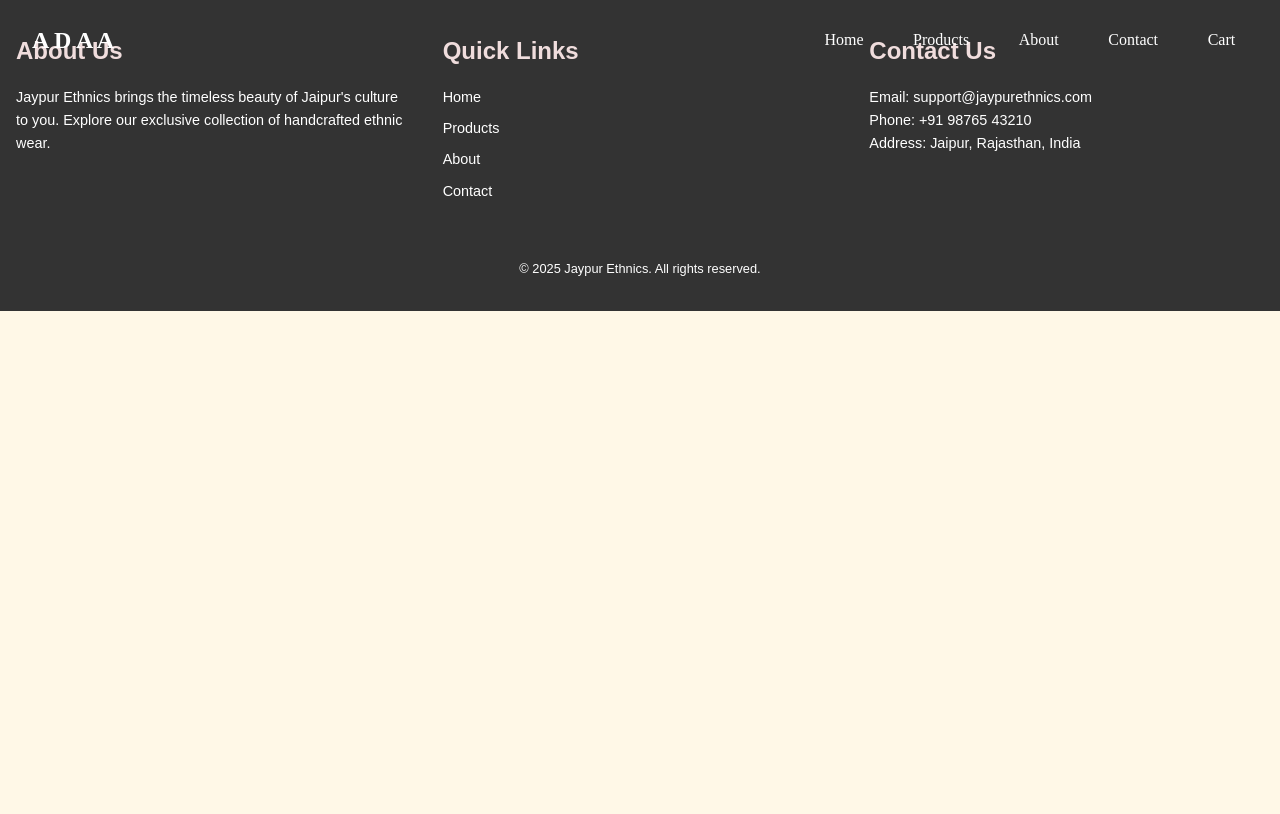
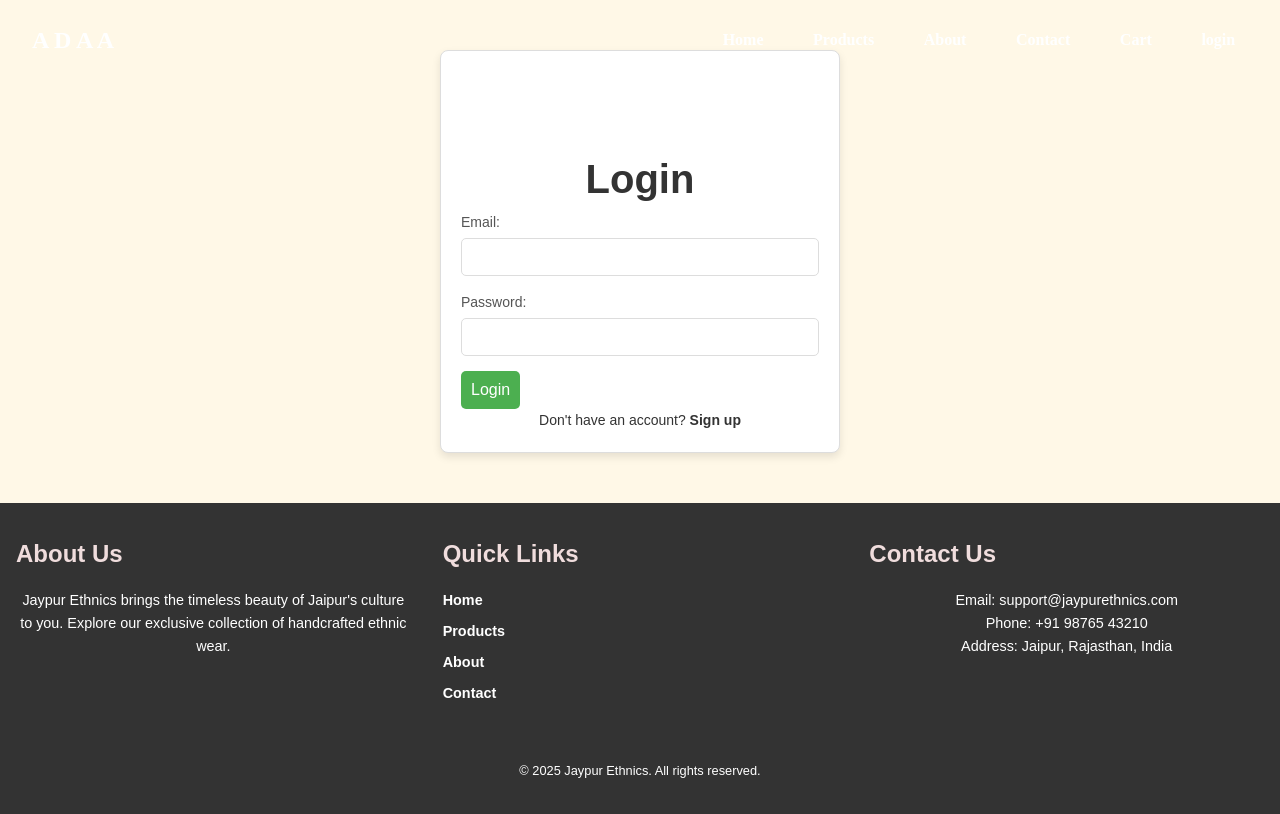
Before and after one commit to dhairyadev26/addajaipur, a React (Create React App) app in the folder frontend/: page /login in a window 1280 px wide. Built offline with nearby package versions, Linux system fonts and the light colour scheme.

Commit message:
login
login,signup

```diff
--- a/frontend/src/App.js
+++ b/frontend/src/App.js
@@ -7,6 +7,9 @@ import Home from "./pages/Home";
 import Products from "./pages/Products";
 import ProductDetails from "./pages/ProductDetails";
 import Cart from "./pages/Cart";
+import Login from "./pages/Login"; // Import as default export
+import Signup from "./pages/Signup"; // Import as default export
+
 import { CartProvider } from "./context/CartContext";
 import Preloader from "./components/ElephantPreloader"; // Import the preloader component
 
@@ -35,6 +38,8 @@ function App() {
             <Route path="/products" element={<Products />} />
             <Route path="/products/:id" element={<ProductDetails />} />
             <Route path="/cart" element={<Cart />} />
+            <Route path="/login" element={<Login />} />
+            <Route path="/signup" element={<Signup />} />
           </Routes>
           <Footer />
         </>
--- a/frontend/src/components/navbar.jsx
+++ b/frontend/src/components/navbar.jsx
@@ -89,6 +89,7 @@ const Navbar = () => {
         <Link to="/about">About</Link>
         <Link to="/contact">Contact</Link>
         <Link to="/cart">Cart</Link>
+        <Link to="/login">login</Link>
       </Menu>
     </Nav>
   );
--- /dev/null
+++ b/frontend/src/pages/Login.jsx
@@ -0,0 +1,48 @@
+import React, { useState } from "react";
+import { Link } from "react-router-dom"; // Import Link
+import "../styles/Login.css";
+
+const Login = () => {
+  const [email, setEmail] = useState("");
+  const [password, setPassword] = useState("");
+
+  const handleLogin = (e) => {
+    e.preventDefault();
+    console.log("Login with", { email, password });
+    // Add your login validation or API call here
+  };
+
+  return (
+    <div className="auth-container">
+      <h2>Login</h2>
+      <form onSubmit={handleLogin} className="auth-form">
+        <div className="form-group">
+          <label>Email:</label>
+          <input
+            type="email"
+            value={email}
+            onChange={(e) => setEmail(e.target.value)}
+            required
+          />
+        </div>
+        <div className="form-group">
+          <label>Password:</label>
+          <input
+            type="password"
+            value={password}
+            onChange={(e) => setPassword(e.target.value)}
+            required
+          />
+        </div>
+        <Link to="/home.jsx">
+          <button type="submit" className="auth-button">Login</button>
+        </Link>
+      </form>
+      <p>
+        Don't have an account? <Link to="/signup">Sign up</Link>
+      </p>
+    </div>
+  );
+};
+
+export default Login;
--- /dev/null
+++ b/frontend/src/pages/Signup.jsx
@@ -0,0 +1,58 @@
+import React, { useState } from "react";
+import { Link } from "react-router-dom"; // Import Link
+import "../styles/Login.css";
+
+const Signup = () => {
+  const [name, setName] = useState("");
+  const [email, setEmail] = useState("");
+  const [password, setPassword] = useState("");
+
+  const handleSignup = (e) => {
+    e.preventDefault();
+    console.log("Sign up with", { name, email, password });
+    // Add signup logic here
+  };
+
+  return (
+    <div className="auth-container">
+      <h2>Sign Up</h2>
+      <form onSubmit={handleSignup} className="auth-form">
+        <div className="form-group">
+          <label>Name:</label>
+          <input
+            type="text"
+            value={name}
+            onChange={(e) => setName(e.target.value)}
+            required
+          />
+        </div>
+        <div className="form-group">
+          <label>Email:</label>
+          <input
+            type="email"
+            value={email}
+            onChange={(e) => setEmail(e.target.value)}
+            required
+          />
+        </div>
+        <div className="form-group">
+          <label>Password:</label>
+          <input
+            type="password"
+            value={password}
+            onChange={(e) => setPassword(e.target.value)}
+            required
+          />
+        </div>
+        <Link to="/home.jsx">
+                 <button type="submit" className="auth-button">Signup</button>
+        </Link>
+      </form>
+      <p>
+        Already have an account? <Link to="/login">Login</Link>
+      </p>
+    </div>
+  );
+};
+
+export default Signup;
--- /dev/null
+++ b/frontend/src/styles/Login.css
@@ -0,0 +1,76 @@
+/* Global styles for login and signup pages */
+body {
+    font-family: Arial, sans-serif;
+    background-color: #f4f4f4;
+    margin: 0;
+    padding: 0;
+  }
+
+  .auth-container {
+    max-width: 400px;
+    margin: 50px auto;
+    padding: 20px;
+    background-color: #fff;
+    border: 1px solid #ddd;
+    border-radius: 8px;
+    box-shadow: 0 4px 8px rgba(0, 0, 0, 0.1);
+  }
+
+  h2 {
+    text-align: center;
+    color: #333;
+  }
+
+  .auth-form {
+    display: flex;
+    flex-direction: column;
+  }
+
+  .form-group {
+    margin-bottom: 15px;
+  }
+
+  label {
+    font-size: 14px;
+    color: #555;
+    margin-bottom: 5px;
+    display: block;
+  }
+
+  input {
+    width: 100%;
+    padding: 10px;
+    font-size: 14px;
+    border: 1px solid #ddd;
+    border-radius: 5px;
+  }
+
+  .auth-button {
+    background-color: #4CAF50;
+    color: white;
+    padding: 10px;
+    border: none;
+    border-radius: 5px;
+    font-size: 16px;
+    cursor: pointer;
+    transition: background-color 0.3s ease;
+  }
+
+  .auth-button:hover {
+    background-color: #45a049;
+  }
+
+  p {
+    text-align: center;
+    font-size: 14px;
+  }
+
+  a {
+    color: #4CAF50;
+    text-decoration: none;
+    font-weight: bold;
+  }
+
+  a:hover {
+    text-decoration: underline;
+  }
```
Also changed, not shown: frontend/src/assets/Cofounder.png (added), frontend/src/assets/Founder.png (added), frontend/src/pages/Aboutus.jsx (added), frontend/src/styles/Aboutus.css (added).
